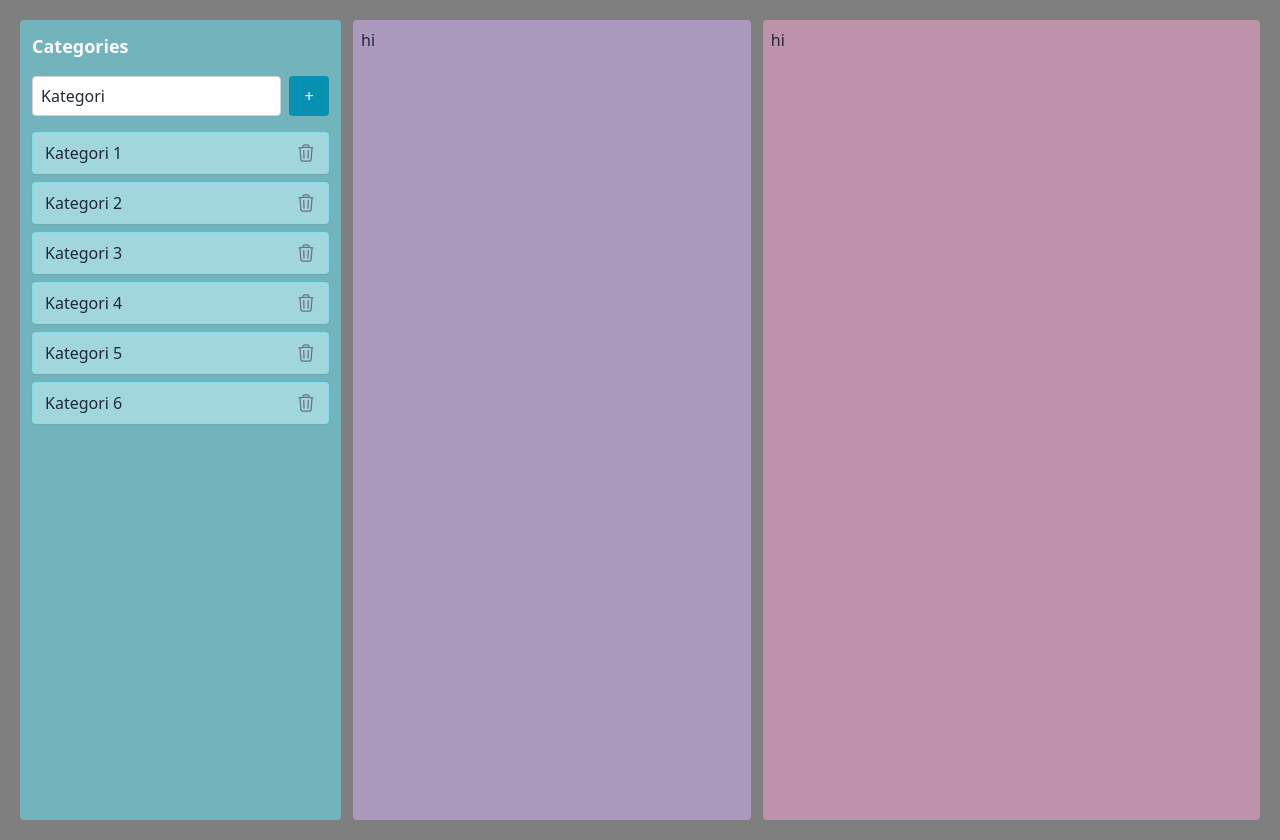
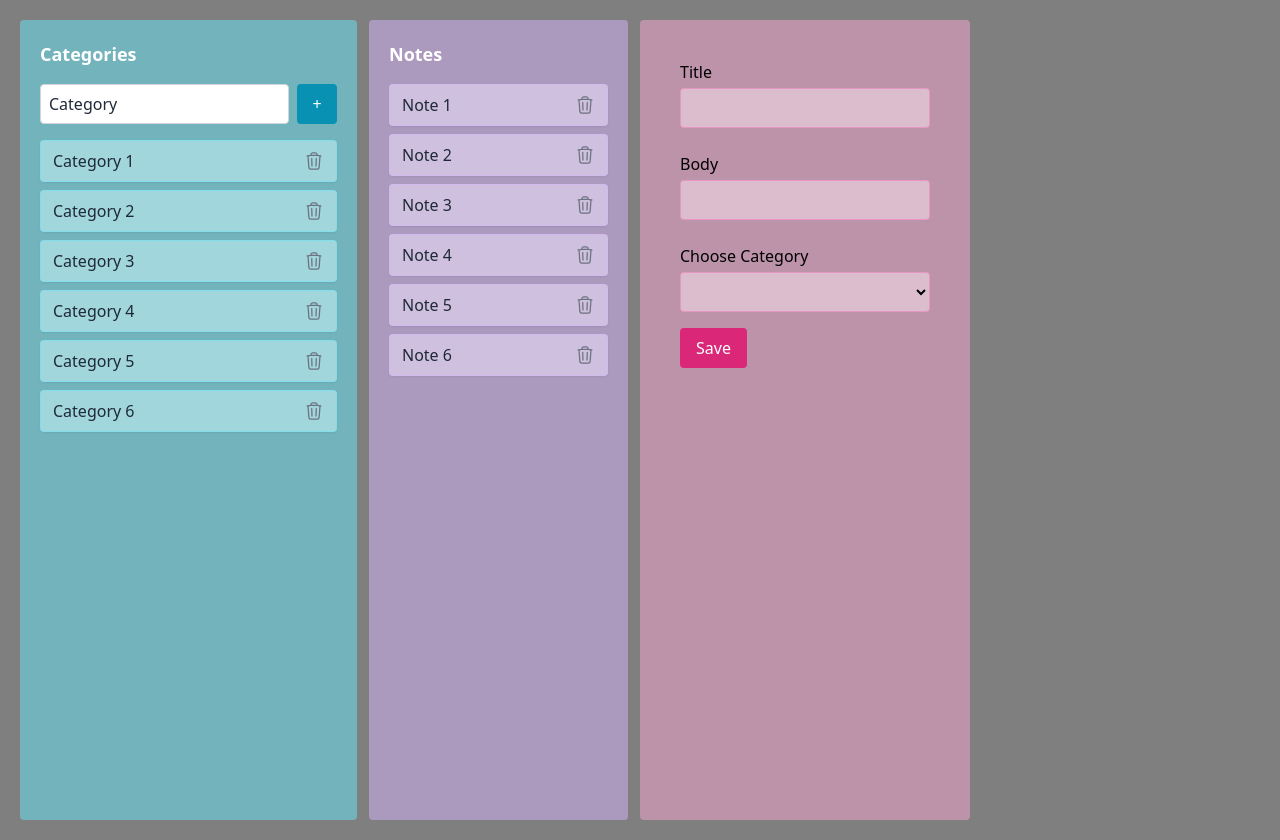
Before and after one commit to patemaa/upnotealpinejs, a plain HTML site: page index.html in a window 1280 px wide. Drawn offline with nearby package versions, Linux system fonts and the light colour scheme.

Commit message:
notlar ve editor yeri eklendi. daha bir ise yaramiyor editor.

```diff
--- a/index.html
+++ b/index.html
@@ -5,14 +5,14 @@
 </head>
 <body class="p-5 text-gray-800 bg-black/50 space-y-5">
 
-<div class="flex min-h-[800px] space-x-3">
-    <div class="px-3 py-3 bg-cyan-300/50 text lg basis-3/12 rounded">
+<div class="flex min-h-[800px] max-w-[950px] space-x-3">
+    <div class="px-5 py-5 bg-cyan-300/50 basis-3/12 rounded">
         <div x-data="categories()" class="space-y-4">
             <h1 class="text-lg font-semibold text-white">Categories</h1>
 
             <div class="flex space-x-2">
                 <input class="border border-gray-300 bg-white text-gray-800 p-2 rounded h-10 flex-1 focus:outline-none focus:ring-2 focus:ring-cyan-400"
-                       type="text" x-model="category" placeholder="Kategori girin..."/>
+                       type="text" x-model="category" placeholder="Enter category..."/>
                 <button class="w-10 h-10 rounded bg-cyan-600 text-white hover:bg-cyan-700 transition"
                         @click="add()">+
                 </button>
@@ -23,7 +23,8 @@
                     <li class="flex items-center justify-between bg-cyan-100/50 border border-cyan-300/50 text-gray-800 px-3 py-2 rounded shadow-sm">
                         <span x-text="c" class="font-medium truncate"></span>
                         <span @click="remove(key)" class="ml-2 text-gray-500 hover:text-red-600 cursor-pointer">
-                            <svg xmlns="http://www.w3.org/2000/svg" class="size-5" fill="none" viewBox="0 0 24 24" stroke-width="1.5" stroke="currentColor">
+                            <svg xmlns="http://www.w3.org/2000/svg" class="size-5" fill="none" viewBox="0 0 24 24"
+                                 stroke-width="1.5" stroke="currentColor">
                                 <path stroke-linecap="round" stroke-linejoin="round"
                                       d="m14.74 9-.346 9m-4.788 0L9.26 9m9.968-3.21c.342.052.682.107 1.022.166m-1.022-.165L18.16 19.673a2.25
                                       2.25 0 0 1-2.244 2.077H8.084a2.25 2.25 0 0 1-2.244-2.077L4.772 5.79m14.456 0a48.108 48.108 0 0 0-3.478-.397m-12
@@ -38,15 +39,72 @@
         </div>
     </div>
 
-    <div class="px-2 py-2 bg-purple-300/50 text lg basis-4/12 rounded">hi</div>
-    <div class="px-2 py-2 bg-pink-300/50 text lg basis-5/12 rounded">hi</div>
+    <div class="px-5 py-5 bg-purple-300/50 basis-4/12 rounded">
+        <div x-data="notes()" class="space-y-4">
+            <h1 class="text-lg font-semibold text-white">Notes</h1>
+
+            <ul class="space-y-2">
+                <template x-for="n, key in notes" :key="key">
+                    <li class="flex items-center justify-between bg-purple-100/50 border border-purple-300/50 text-gray-800 px-3 py-2 rounded shadow-sm">
+                        <span x-text="n" class="font-medium truncate"></span>
+                        <span @click="remove(key)" class="ml-2 text-gray-500 hover:text-red-600 cursor-pointer">
+                            <svg xmlns="http://www.w3.org/2000/svg" class="size-5" fill="none" viewBox="0 0 24 24"
+                                 stroke-width="1.5" stroke="currentColor">
+                                <path stroke-linecap="round" stroke-linejoin="round"
+                                      d="m14.74 9-.346 9m-4.788 0L9.26 9m9.968-3.21c.342.052.682.107 1.022.166m-1.022-.165L18.16 19.673a2.25
+                                      2.25 0 0 1-2.244 2.077H8.084a2.25 2.25 0 0 1-2.244-2.077L4.772 5.79m14.456 0a48.108 48.108 0 0 0-3.478-.397m-12
+                                      .562c.34-.059.68-.114 1.022-.165m0 0a48.11 48.11 0 0 1 3.478-.397m7.5
+                                      0v-.916c0-1.18-.91-2.164-2.09-2.201a51.964 51.964 0 0 0-3.32
+                                      0c-1.18.037-2.09 1.022-2.09 2.201v.916m7.5 0a48.667 48.667 0 0 0-7.5 0"/>
+                            </svg>
+                        </span>
+                    </li>
+                </template>
+            </ul>
+        </div>
+    </div>
+
+    <div class="px-10 py-10 bg-pink-300/50 text-black dark:text-white basis-5/12 rounded">
+
+        <form action="" method="POST">
+
+            <div class="mb-4">
+                <label class="block font-medium mb-1" for="title">Title</label>
+                <input type="text" name="title" id="title" value="" required
+                       class="h-10 w-full bg-pink-100/50 text-black dark:text-white border border-pink-400/50 rounded p-2 mb-2 focus:outline-none focus:ring focus:ring-pink-500/50">
+            </div>
+
+            <div class="mb-4">
+                <label class="block font-medium mb-1" for="body">Body</label>
+                <input type="text" name="body" id="body" value="" required
+                       class="h-10 w-full bg-pink-100/50 text-black dark:text-white border border-pink-400/50 rounded p-2 mb-2 focus:outline-none focus:ring focus:ring-pink-500/50">
+            </div>
+
+            <div class="mb-4">
+                <label for="category_id" class="block font-medium mb-1">Choose Category</label>
+                <div class="flex items-center space-x-2">
+                    <select name="category_id" id="category_id"
+                            class="h-10 focus:outline-none focus:ring focus:ring-pink-500/50 border border-pink-400/50 bg-pink-100/50 text-black dark:text-white rounded p-2 w-full">
+                        <option value=""></option>
+                    </select>
+                </div>
+            </div>
+
+            <button type="submit"
+                    class="bg-pink-600 hover:bg-pink-700 text-white font-medium px-4 py-2 rounded transition">
+                Save
+            </button>
+        </form>
+
+    </div>
+
 </div>
 </body>
 <script>
     function categories() {
         return {
-            category: 'Kategori',
-            categories: ['Kategori 1', 'Kategori 2', 'Kategori 3', 'Kategori 4', 'Kategori 5', 'Kategori 6'],
+            category: 'Category',
+            categories: ['Category 1', 'Category 2', 'Category 3', 'Category 4', 'Category 5', 'Category 6'],
             add: function () {
                 this.categories.push(this.category);
             },
@@ -59,5 +117,22 @@
             }
         }
     }
+
+    function notes() {
+        return {
+            note: 'Note',
+            notes: ['Note 1', 'Note 2', 'Note 3', 'Note 4', 'Note 5', 'Note 6'],
+            add: function () {
+                this.notes.push(this.note);
+            },
+            remove: function (index) {
+                this.notes.splice(index, 1);
+            },
+            other: function (index) {
+                console.log(index);
+                console.log(this.notes[index]);
+            }
+        }
+    }
 </script>
 </html>
```
